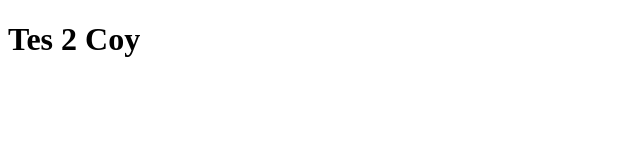
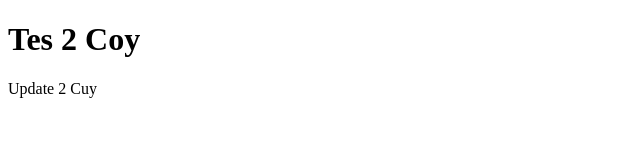
Before and after one commit to Laizy7/remote-test-2, a plain HTML site: page index.html in a window 1280 px wide. Shown: the whole page, without its empty margins (0-640 px from the left). Drawn offline with Linux system fonts and the light colour scheme.

Commit message:
Update 2

```diff
--- a/index.html
+++ b/index.html
@@ -10,6 +10,7 @@
 
 <body>
     <h1>Tes 2 Coy</h1>
+    <p>Update 2 Cuy</p>
 </body>
 
 </html>
```
